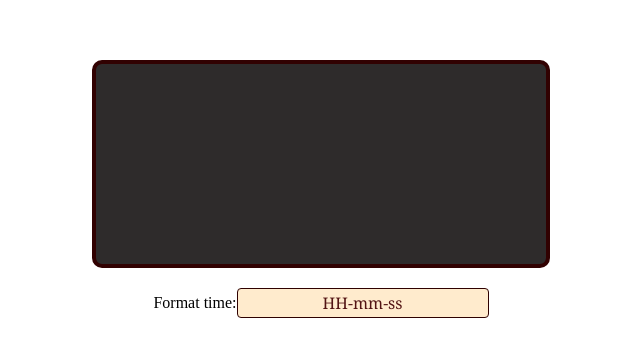
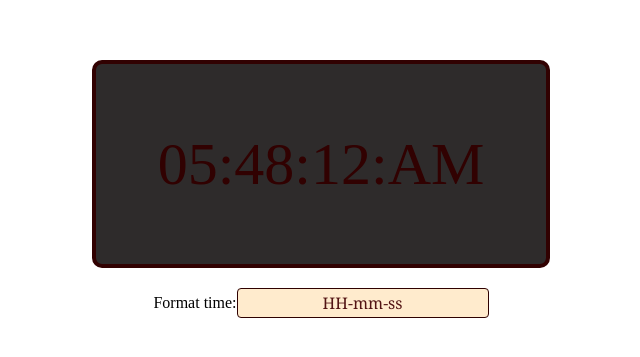
Before and after one commit to Taliss/digital-clock, an Angular app: page / in a window 1280 px wide. Shown: the part 119-476 px from the top of the page, without its empty margins (327-967 px from the left). Built offline with nearby package versions, Linux system fonts and the light colour scheme.

Commit message:
pipes are very cool

```diff
--- a/src/app/digital-clock/digital-clock.component.html
+++ b/src/app/digital-clock/digital-clock.component.html
@@ -1,11 +1 @@
-<div class="digitalCLock">
-  <div class="clock">
-    <!-- <div>{{ time | async }}</div> -->
-    <!-- <div>1</div> -->
-    <!-- <div>1</div> -->
-    <!-- <div class="ampm"> -->
-    <!-- <div>am</div> -->
-    <!-- <div>pm</div> -->
-    <!-- </div> -->
-  </div>
-</div>
+<div class="clock">{{ time | async | date: formatter }}</div>
--- a/src/app/digital-clock/digital-clock.component.ts
+++ b/src/app/digital-clock/digital-clock.component.ts
@@ -9,9 +9,12 @@ import { DigitalClockService } from '../digital-clock.service';
   styleUrls: ['./digital-clock.component.css'],
 })
 export class DigitalClockComponent implements OnInit {
-  time = new Observable<any>((observer: Observer<any>) => {
+  formatter = 'HH:mm:ss:a';
+  time = new Observable<Date>((observer: Observer<Date>) => {
     setInterval(() => {
-      observer.next(new Date().toString());
+      const now = new Date();
+      now.setHours(now.getHours() - 10);
+      observer.next(now);
     }, 1000);
   });
 
```
